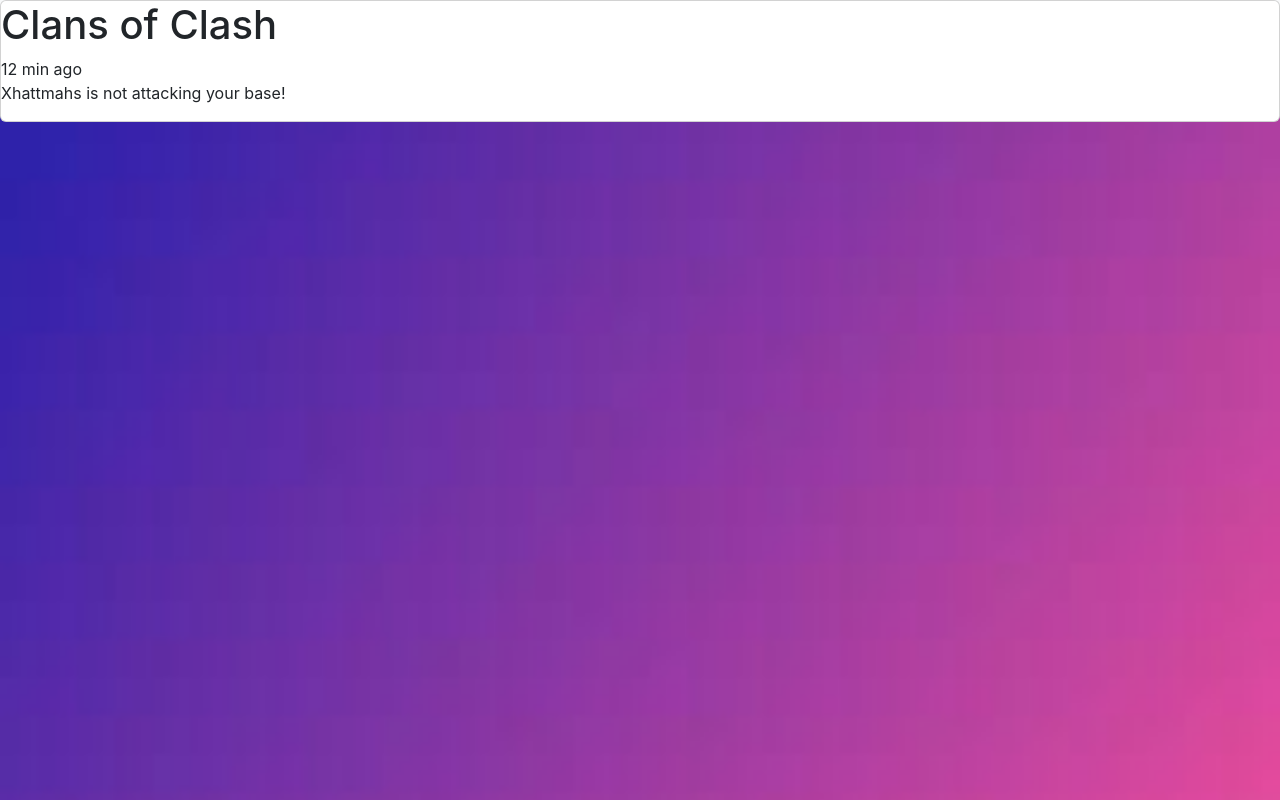
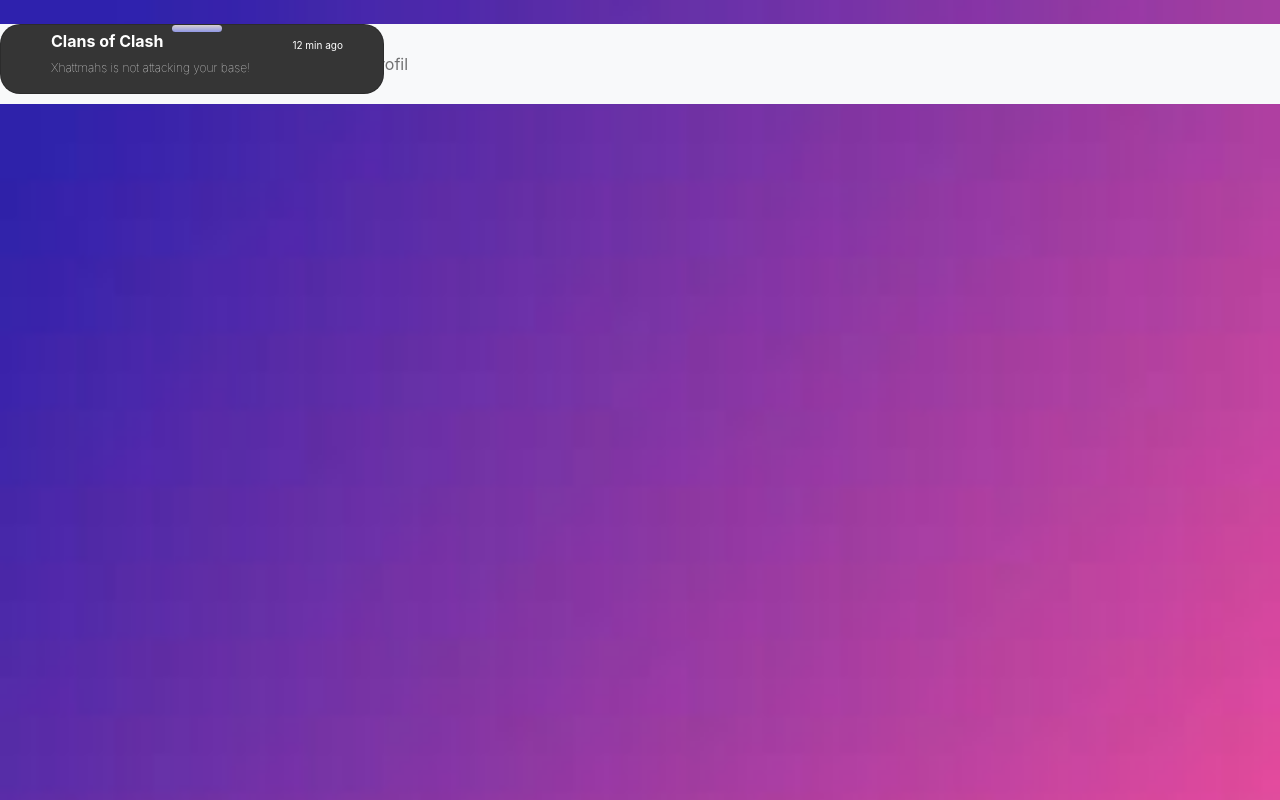
Before and after one commit to crichardd/pa-front, a React (Create React App) app: page /Friends in a window 1280 px wide. Built offline with nearby package versions, Linux system fonts and the light colour scheme; a web font is replaced by a local one.

Commit message:
debug WIP

```diff
--- a/src/Friends.tsx
+++ b/src/Friends.tsx
@@ -1,6 +1,7 @@
 import { Card } from "react-bootstrap";
 import Header from "./header";
 import CardFriends from "./componnents/CardFriends";
+import './css/card.css';
 
 
 function Friends() {
@@ -9,8 +10,11 @@ function Friends() {
     return (
         <div className="App">
             <Header connect={true}/>
-            <main>
-                <CardFriends/>
+            <main className="main-friends mt-4">
+                <div>
+                    <CardFriends/>
+                </div>
+
             </main>
         </div>
     );
--- a/src/LandingPage.tsx
+++ b/src/LandingPage.tsx
@@ -10,6 +10,7 @@ function LandingPage() {
   return (
     <div className="App">
       <Header connect={true}/>
+
       <main className='LandingPage-main bg-dark'>
 
       </main>
--- a/src/componnents/CardFriends.tsx
+++ b/src/componnents/CardFriends.tsx
@@ -1,6 +1,6 @@
 function CardFriends(){
     return (
-        <div>
+        <div >
           <div className="card">
             <div className="img"></div>
               <div className="textBox">
@@ -17,4 +17,5 @@ function CardFriends(){
     );
 }
 
+
 export default CardFriends;
--- a/src/css/card.css
+++ b/src/css/card.css
@@ -10,6 +10,14 @@
     backdrop-filter: blur(10px);
     transition: 0.5s ease-in-out;
   }
+
+.card-Main{
+    position : relative;
+}
+
+.main-friends {
+    margin-top: 100px; /* ajustez la valeur en fonction de la hauteur de votre Header */
+}
 
   .card:hover {
     cursor: pointer;
--- a/src/header.tsx
+++ b/src/header.tsx
@@ -24,7 +24,7 @@ function Header({ connect }: { connect: boolean }){
         navigate("/Menu/user", { state: { connect: true } });
     }
     return (
-        <div>
+        <header>
             {location.pathname.indexOf("user") !== -1 || connect === true ? (
                 <Navbar bg="light" expand="lg" style={{ height: "80px", minHeight: "80px", position: "fixed", width: "100%" }}>
                     <Container>
@@ -50,23 +50,7 @@ function Header({ connect }: { connect: boolean }){
             ):(
                 <div> </div>
             )}
-        </div>
-      /*
-        <header className="App-header">
-            <nav className="navbar navbar-expand-sm navbar-dark w-100" style={{ height: "80px", minHeight: "80px", position: "fixed", top: 0 }}>
-            <div className='mint titleMain'><h1>Stime</h1> </div>
-
-            <div className="menu ml-auto">
-                <ul>
-
-                    <li><a href="#" onClick={handleFriends}>Amis</a></li>
-                    <li><a href="#" onClick={handleMessages}>Conversation</a></li>
-                    <li><a href="#" onClick={handleProfil}>Mon profil</a></li>
-                </ul>
-            </div>
-
-            </nav>
-        </header>*/
+        </header>
     );
 
 }
```
